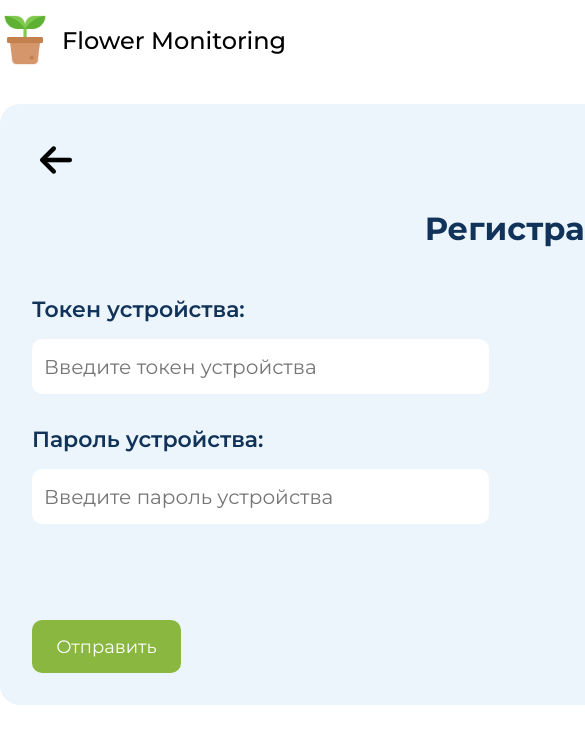
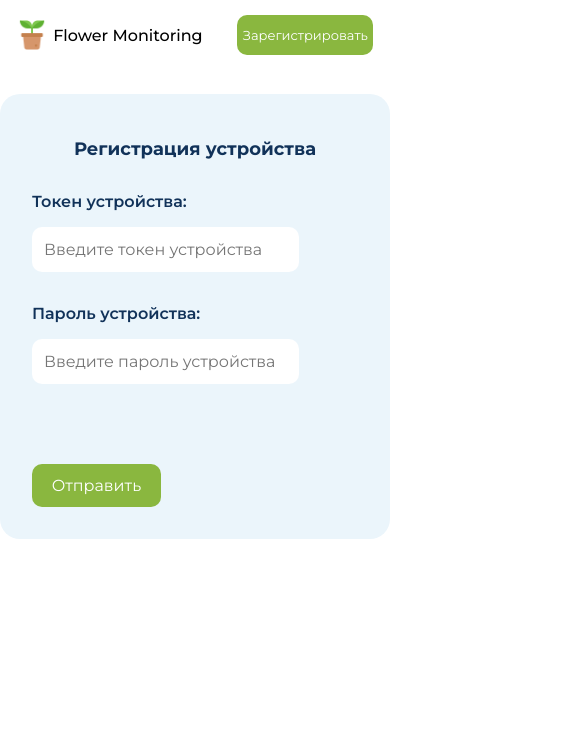
Before and after one commit to PUTENCHIK/flower_monitoring, a Vue app in the folder client/: page /register in a window 390 px wide. Shown: the top 744 px of the page, 585 px wide, since content can reach past the window. Built offline with nearby package versions, Linux system fonts and the light colour scheme.

Commit message:
Added mobile version of pages

```diff
--- a/client/src/assets/main.css
+++ b/client/src/assets/main.css
@@ -7,3 +7,11 @@ body, html {
     padding: 0px;
     margin: 0px;
 }
+
+
+@media (max-width: 576px) {
+    .content {
+        min-width: 360px;
+        width: 100%;
+    }
+}
--- a/client/src/components/Header.vue
+++ b/client/src/components/Header.vue
@@ -60,35 +60,6 @@
         align-items: center;
     }
 
-    .form-add-device__input {
-        font-family: "Montserrat";
-        width: 433px;
-        height: 53px;
-        background-color: #e8e7e7;
-        border-radius: 10px;
-        font-size: 18px;
-        border: none;
-        padding-left: 12px;
-        padding-right: 12px;
-        margin-right: 16px;
-    }
-
-    .form-add-device__submit {
-        font-family: "Montserrat";
-        background-color: #113259;
-        color: #fff;
-        width: 124px;
-        height: 53px;
-        border-radius: 10px;
-        font-size: 18px;
-        cursor: pointer;
-        border: none;
-    }
-
-    .form-add-device__submit:hover {
-        background-color: #0e2848;
-    }
-
     .button-register {
         font-family: "Montserrat";
         background-color: #8AB73F;
@@ -104,4 +75,30 @@
     .button-register:hover {
         background-color: #7ea83a;
     }
+
+    @media (max-width: 576px) {
+        header {
+            height: 70px;
+        }
+
+        .header-content {
+            justify-content: space-around;
+        }
+
+        .logo {
+            width: 30px;
+            height: 30px;
+            margin-right: 6px;
+        }
+        .logo-name {
+            font-size: 16px;
+        }
+
+        .button-register {
+            width: 136px;
+            height: 40px;
+            font-size: 13px;
+        }
+    }
+
 </style>
--- a/client/src/components/MainPage/Card.vue
+++ b/client/src/components/MainPage/Card.vue
@@ -144,10 +144,35 @@
         background-color: #8AB73F;
     }
 
-    .card__last-update {
-        font-family: "Montserrat";
-        font-size: 16px;
-        color: #fff;
-        margin-top: 16px;
+    @media (max-width: 576px) {
+        .card {
+            width: 90%;
+            height: 410px;
+            gap: 24px;
+            margin: 0 auto;
+        }
+
+        .card__img {
+            width: 240px;
+        }
+
+        h3 {
+            font-size: 18px;
+        }
+
+        .humidity-wrapper {
+            gap: 16px;
+        }
+
+        .humidity-percentage {
+            font-size: 18px;
+        }
+
+        .humidity-bar {
+            width: 220px;
+            height: 22px;
+            border-radius: 8px;
+        }
+
     }
 </style>
--- a/client/src/components/MainPage/DeviceSection.vue
+++ b/client/src/components/MainPage/DeviceSection.vue
@@ -5,11 +5,13 @@
             <div class="title-wrapper">
                 <div class="title-wrapper__left">
                     <h2>Устройство: {{ props.device.name }}</h2>
-                    <router-link :to="{ name: 'Settings', params: { deviceToken: props.device.deviceToken } }">
-                        <img class="settings" src="@/assets/settings.svg" alt="settings" title="Настройки">
-                    </router-link>
-                    <img @click="deleteDevice" class="remove" src="@/assets/unseen.png" title="Убрать из списка" alt="remove">
-                    <img @click="updateDevice" class="update" src="@/assets/refresh.png" title="Обновить" alt="update">
+                    <div class="device-section__buttons">
+                        <router-link :to="{ name: 'Settings', params: { deviceToken: props.device.deviceToken } }">
+                            <img class="settings" src="@/assets/settings.svg" alt="settings" title="Настройки">
+                        </router-link>
+                        <img @click="deleteDevice" class="remove" src="@/assets/unseen.png" title="Убрать из списка" alt="remove">
+                        <img @click="updateDevice" class="update" src="@/assets/refresh.png" title="Обновить" alt="update">
+                    </div>
                 </div>
 
                 <span class="lastActivity"> {{ props.device.lastActivity == "Данные ещё не приходили" ? props.device.lastActivity : `Обновлено: ${props.device.lastActivity}` }}</span>
@@ -121,4 +123,50 @@
         cursor: pointer;
         border-radius: 10px;
     }
+
+    .device-section__buttons {
+        display: flex;
+        flex-direction: row;
+        gap: 16px;
+        align-items: center;
+    }
+
+    @media (max-width: 576px) {
+        .remove, .settings, .update {
+            width: 25px;
+            height: 25px;
+            padding: 6px;
+        }
+
+        .device-section {
+            padding-top: 24px;
+            padding-bottom: 32px;
+        }
+
+        .title-wrapper {
+            margin-bottom: 24px;
+            flex-direction: column;
+            gap: 16px;
+        }
+
+        .cards {
+            gap: 20px;
+        }
+
+        .title-wrapper__left {
+            gap: 12px;
+            margin-right: 8px;
+            margin-left: 16px;
+            flex-direction: column;
+        }
+
+        .lastActivity {
+            font-size: 16px;
+            margin-right: 16px;
+        }
+
+        h2 {
+            font-size: 18px;
+        }
+    }
 </style>
--- a/client/src/components/MainPage/MainPage.vue
+++ b/client/src/components/MainPage/MainPage.vue
@@ -1,6 +1,6 @@
 <template>
     <div class="main-page">
-        <div class="content ">
+        <div class="content">
             <form @submit="addDevice" class="form-add-device">
                 <span :class="messageClass" >{{ messageValue }}</span>
                 <input minlength="4" maxlength="40" @change="addDeviceInputChange" :class="addDeviceInputClass" v-model="addDeviceInputValue" type="search" name="" id="" placeholder="Токен устройства...">
@@ -387,4 +387,42 @@
         padding-top: 32px;
 
     }
+
+    @media (max-width: 576px) {
+
+        .form-add-device__input {
+            width: 140px;
+            height: 40px;
+            font-size: 14px;
+            padding-left: 8px;
+            padding-right: 8px;
+            margin-right: 12px;
+        }
+
+        .form-add-device__submit {
+            width: 94px;
+            height: 40px;
+            font-size: 14px;
+            margin-right: 12px;
+        }
+
+        .form-add-device {
+            padding: 16px 0px;
+        }
+
+        .message {
+            font-size: 13px;
+            margin-right: 12px;
+            margin-left: 12px;
+        }
+
+        .nodevices {
+            font-size: 24px;
+        }
+
+        .nodevices-block {
+            padding-top: 32px;
+
+        }
+    }
 </style>
--- a/client/src/components/RegistrationPage/RegistrationPage.vue
+++ b/client/src/components/RegistrationPage/RegistrationPage.vue
@@ -179,4 +179,93 @@
         background-color: #eaeaea;
         box-shadow: 0px 5px 10px 2px rgba(34, 60, 80, 0.2);
     }
+
+    @media (max-width: 576px) {
+        .back {
+            width: 20px;
+            padding: 4px;
+            cursor: pointer;
+            border-radius: 10px;
+            display: none;
+        }
+
+
+        h1 {
+            font-family: "Montserrat";
+            color: #113259;
+            margin-bottom: 32px;
+            text-align: center;
+            font-size: 18px;
+        }
+
+
+        form {
+            display: flex;
+            flex-direction: column;
+            gap: 32px;
+        }
+
+        input {
+            font-family: "Montserrat";
+            width: 243px;
+            height: 43px;
+            background-color: #ffffff;
+            border-radius: 10px;
+            font-size: 16px;
+            border: none;
+            padding-left: 12px;
+            padding-right: 12px;
+            margin-right: 16px;
+
+        }
+
+        label {
+            margin: 0px;
+            color: #113259;
+            font-family: "Montserrat";
+            font-weight: 600;
+            font-size: 16px;
+            display: flex;
+            flex-direction: column;
+            gap: 16px;
+        }
+
+        .register-submit-button {
+            font-family: "Montserrat";
+            background-color: #8AB73F;
+            width: 129px;
+            height: 43px;
+            color: #fff;
+            border-radius: 10px;
+            font-size: 16px;
+            cursor: pointer;
+            border: none;
+        }
+
+        .register-submit-button:hover {
+            background-color: #7ea83a;
+        }
+
+        .register-submit-button-wrapper {
+            display: flex;
+
+        }
+
+        .register-wrapper {
+            background-color: #EBF5FB;
+            padding: 32px;
+            margin-top: 24px;
+            border-radius: 20px;
+        }
+
+        .message {
+            font-family: "Montserrat";
+            font-size: 16px;
+            margin-bottom: 8px;
+            margin-top: 8px;
+            font-weight: 500;
+            color: #f04848;
+        }
+
+    }
 </style>
--- a/client/src/components/SettingsPage/SettingsPage.vue
+++ b/client/src/components/SettingsPage/SettingsPage.vue
@@ -7,7 +7,7 @@
                     <label>
                         Имя устройства:
                         <br>
-                        <input minlength="4" maxlength="40" v-model="deviceNameModel" type="text" name="" placeholder="Введите имя устройства">
+                        <input maxlength="40" v-model="deviceNameModel" type="text" name="" placeholder="Введите имя устройства">
                     </label>
                     <label>
                         Сменить пароль:
@@ -335,4 +335,74 @@
         flex-direction: row;
         gap: 24px;
     }
+
+    @media (max-width: 576px) {
+        h1 {
+            margin-bottom: 32px;
+            font-size: 18px;
+        }
+
+        form {
+            gap: 24px;
+        }
+
+        input[type="text"], input[type="number"], input[type="password"] {
+            width: 90%;
+            height: 28px;
+            font-size: 14px;
+            padding-left: 12px;
+            padding-right: 12px;
+            margin-right: 16px;
+            border-radius: 6px;
+        }
+
+
+        input[type="checkbox"] {
+            width: 25px;
+            height: 25px;
+        }
+
+        label {
+            margin: 0px;
+            font-size: 14px;
+            gap: 10px;
+        }
+
+        .settings-submit-button {
+            width: 100px;
+            height: 33px;
+            font-size: 14px;
+            border-radius: 8px;
+        }
+
+
+        .settings-wrapper {
+            padding: 20px;
+            margin-top: 16px;
+            border-radius: 20px;
+            margin-bottom: 48px;
+        }
+
+        .message {
+            font-size: 14px;
+            margin-bottom: 6px;
+            margin-top: 6px;
+        }
+
+        .config-block {
+            padding: 24px;
+            gap: 24px;
+            row-gap: 18px;
+        }
+
+        .config-block legend {
+            font-size: 16px;
+        }
+
+        .new-password-block {
+            gap: 24px;
+            flex-direction: column;
+        }
+
+    }
 </style>
```
